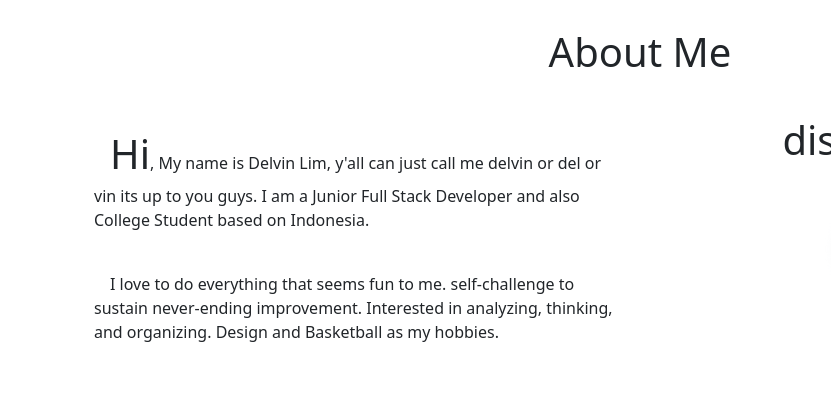
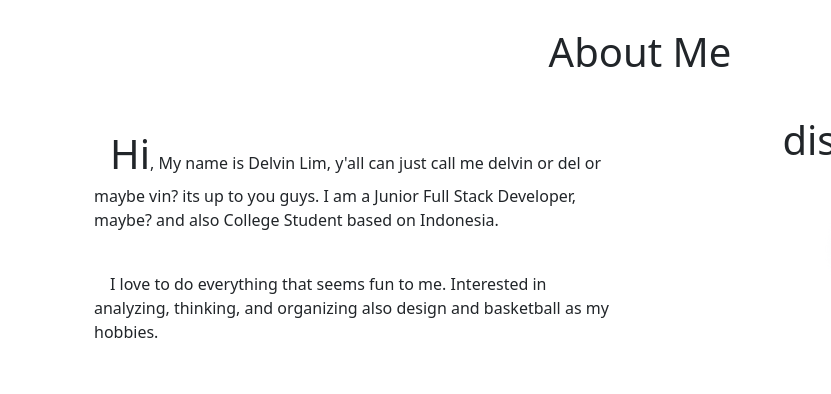
Before and after one commit to Delvinlim/Delvinlim.github.io, a plain HTML site: page index.html in a window 1280 px wide. Shown: the part 1160-1554 px from the top of the page, 0-831 px from the left. Drawn offline with nearby package versions, Linux system fonts and the light colour scheme.

Commit message:
modifiying index

```diff
--- a/index.html
+++ b/index.html
@@ -269,15 +269,13 @@
           >
             <p style="text-indent: 1em">
               <span class="fs-1">Hi</span>, My name is Delvin Lim, y'all can
-              just call me delvin or del or vin its up to you guys. I am a
-              Junior Full Stack Developer and also College Student based on
+              just call me delvin or del or maybe vin? its up to you guys. I am a
+              Junior Full Stack Developer, maybe? and also College Student based on
               Indonesia.
             </p>
             <br />
             <p style="text-indent: 1em">
-              I love to do everything that seems fun to me. self-challenge to
-              sustain never-ending improvement. Interested in analyzing,
-              thinking, and organizing. Design and Basketball as my hobbies.
+              I love to do everything that seems fun to me. Interested in analyzing, thinking, and organizing also design and basketball as my hobbies.
             </p>
           </div>
           <div
```
